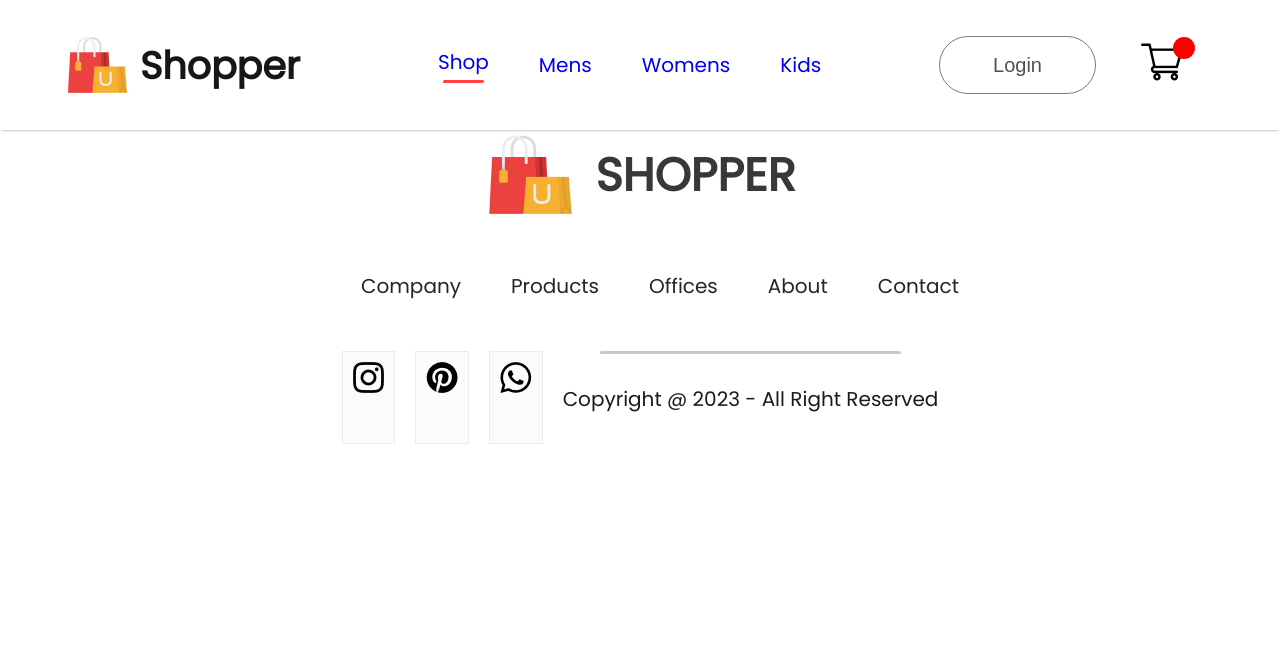
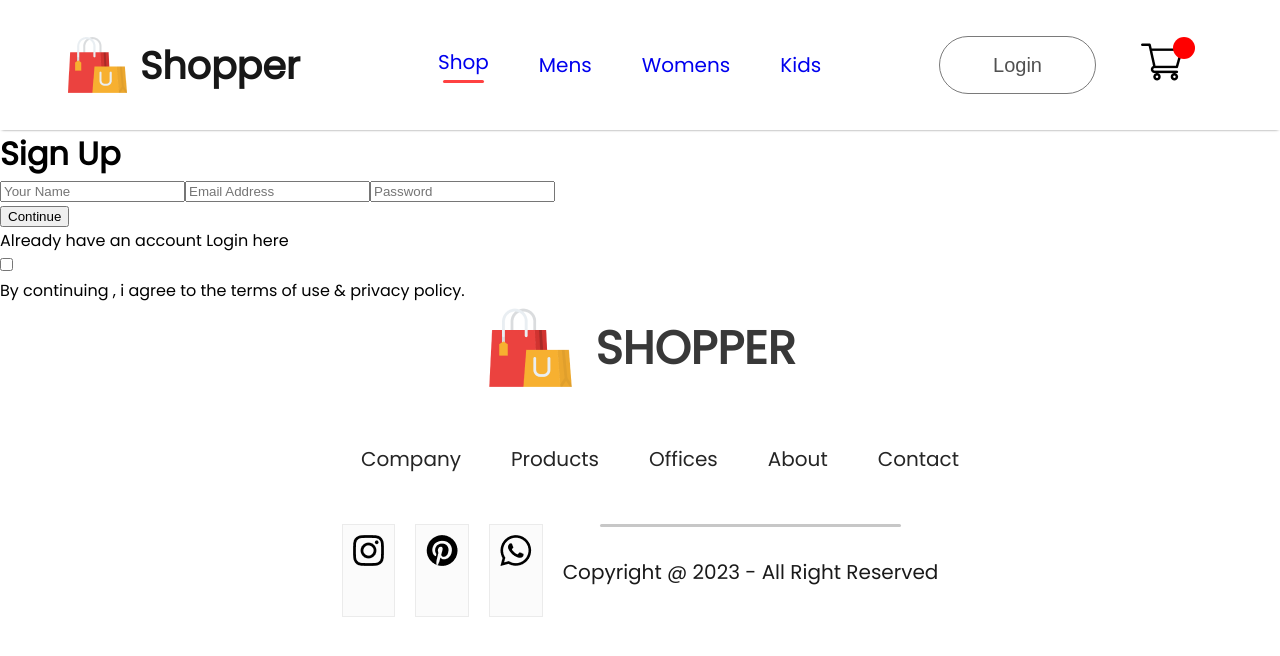
Before and after one commit to UrgyenTsering/e-commerce-site, a React (Create React App) app in the folder frontend/: page /login in a window 1280 px wide. Shown: the top 656 px of the page. Built offline with nearby package versions, Linux system fonts and the light colour scheme.

Commit message:
LoginSignup Component is added

```diff
--- a/frontend/src/Pages/LoginSingup.jsx
+++ b/frontend/src/Pages/LoginSingup.jsx
@@ -1,9 +1,24 @@
 import React from 'react'
-
+import "./CSS/LoginSignup.css";
 const LoginSingup = () => {
   return (
-    <div>
-
+    <div className='loginSIngup'>
+      <div className="loginsignup-container">
+        <h1>Sign Up</h1>
+        <div className="loginsignup-fields">
+          <input type="text" placeholder="Your Name" />
+          <input type="email" placeholder="Email Address" />
+          <input type="password" placeholder="Password" />
+        </div>
+        <button>Continue</button>
+        <p className="loginsignup-login">
+          Already have an account <span>Login here</span>
+        </p>
+        <div className="loginsignup-agree">
+          <input type="checkbox" name="" id="" />
+          <p>By continuing , i agree to the terms of use & privacy policy. </p>
+        </div>
+      </div>
     </div>
   )
 }
--- a/frontend/src/Pages/ShopCategory.jsx
+++ b/frontend/src/Pages/ShopCategory.jsx
@@ -20,7 +20,7 @@
       <div className="shopcategory-products">
         {
           all_product.map((item,i)=>{
-            if(props.category===item.category){
+            if(props.category===item.category){ //props.category is value that comes from the App.jsx and item.category is value that from context/all_product.js
               return <Item key={i}
               id={item.id}
               name={item.name}
```
Also changed, not shown: frontend/src/Pages/CSS/LoginSignup.css (added).
